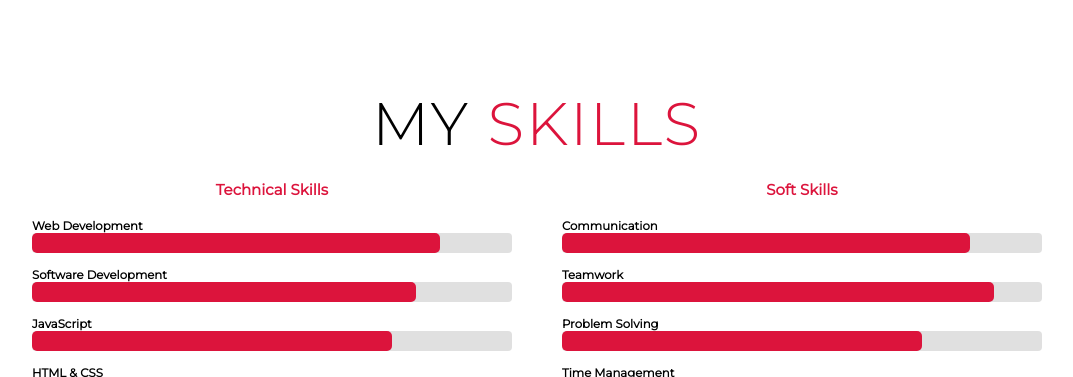
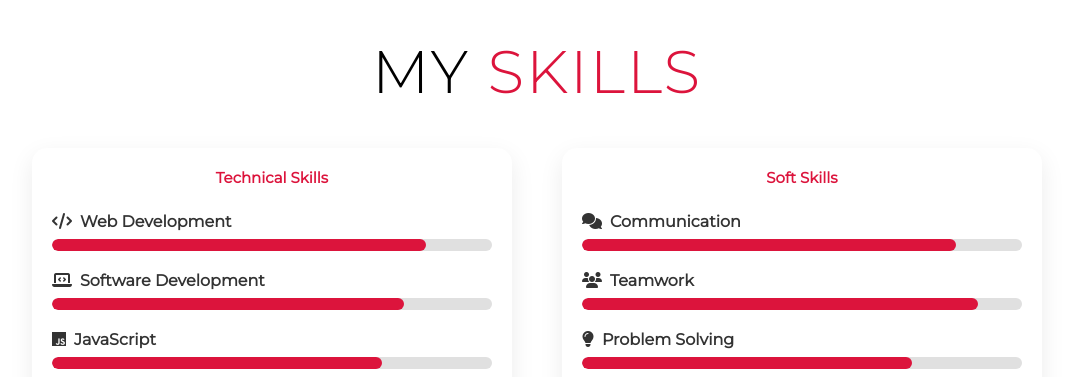
Before and after one commit to RolivhuwaMuzila/Roli-s-Portfolio, a plain HTML site: page index.html in a window 1280 px wide. Shown: the part 1867-2244 px from the top of the page, without its empty margins (103-1176 px from the left). Drawn offline with Linux system fonts and the light colour scheme.

Commit message:
Add structured Skills section with icons, categories, and improved layout

```diff
--- a/index.html
+++ b/index.html
@@ -6,6 +6,7 @@
   <meta name="viewport" content="width=device-width, initial-scale=1.0">
   <link rel="stylesheet" href="style2.css">
   <link href="https://fonts.googleapis.com/css2?family=Nunito:wght@400;600;700&display=swap" rel="stylesheet">
+  <link rel="stylesheet" href="https://cdnjs.cloudflare.com/ajax/libs/font-awesome/6.5.0/css/all.min.css">
   <title>My Website</title>
 </head>
 
@@ -83,6 +84,7 @@
   <!-- End About Section -->
 
     <!-- Skills Section -->
+<!-- Skills Section -->
 <section id="skills">
   <div class="skills container">
     <div class="skills-header">
@@ -93,28 +95,20 @@
       <div class="technical-skills">
         <h2>Technical Skills</h2>
         <div class="skill">
-                <h3>Web Development</h3>
-                <div class="skill-bar">
-                  <div class="skill-level" style="width: 85%;"></div>
-                </div>
+          <h3><i class="fas fa-code"></i> Web Development</h3>
+          <div class="skill-bar"><div class="skill-level" style="width: 85%;"></div></div>
         </div>
         <div class="skill">
-                <h3>Software Development</h3>
-                <div class="skill-bar">
-                  <div class="skill-level" style="width: 80%;"></div>
-                </div>
+          <h3><i class="fas fa-laptop-code"></i> Software Development</h3>
+          <div class="skill-bar"><div class="skill-level" style="width: 80%;"></div></div>
         </div>
         <div class="skill">
-                <h3>JavaScript</h3>
-                <div class="skill-bar">
-                  <div class="skill-level" style="width: 75%;"></div>
-                </div>
+          <h3><i class="fab fa-js"></i> JavaScript</h3>
+          <div class="skill-bar"><div class="skill-level" style="width: 75%;"></div></div>
         </div>
         <div class="skill">
-                <h3>HTML & CSS</h3>
-                <div class="skill-bar">
-                  <div class="skill-level" style="width: 90%;"></div>
-                </div>
+          <h3><i class="fab fa-html5"></i> HTML & CSS</h3>
+          <div class="skill-bar"><div class="skill-level" style="width: 90%;"></div></div>
         </div>
       </div>
 
@@ -122,33 +116,27 @@
       <div class="soft-skills">
         <h2>Soft Skills</h2>
         <div class="skill">
-                <h3>Communication</h3>
-                <div class="skill-bar">
-                  <div class="skill-level" style="width: 85%;"></div>
-                </div>
+          <h3><i class="fas fa-comments"></i> Communication</h3>
+          <div class="skill-bar"><div class="skill-level" style="width: 85%;"></div></div>
         </div>
         <div class="skill">
-                <h3>Teamwork</h3>
-                <div class="skill-bar">
-                  <div class="skill-level" style="width: 90%;"></div>
-                </div>
+          <h3><i class="fas fa-users"></i> Teamwork</h3>
+          <div class="skill-bar"><div class="skill-level" style="width: 90%;"></div></div>
         </div>
         <div class="skill">
-                <h3>Problem Solving</h3>
-                <div class="skill-bar">
-                  <div class="skill-level" style="width: 75%;"></div>
-                </div>
+          <h3><i class="fas fa-lightbulb"></i> Problem Solving</h3>
+          <div class="skill-bar"><div class="skill-level" style="width: 75%;"></div></div>
         </div>
         <div class="skill">
-                <h3>Time Management</h3>
-                <div class="skill-bar">
-                  <div class="skill-level" style="width: 90%;"></div>
-                </div>
+          <h3><i class="fas fa-clock"></i> Time Management</h3>
+          <div class="skill-bar"><div class="skill-level" style="width: 90%;"></div></div>
         </div>
       </div>
     </div>
   </div>
 </section>
+<!-- End Skills Section -->
+
       <!-- End Skills Section -->
 
 <!-- Education-Experience Section -->
--- a/style2.css
+++ b/style2.css
@@ -329,47 +329,73 @@ p {
   display: flex;
   flex-direction: column;
   align-items: center;
+  padding: 80px 20px;
+  border-radius: 20px;
 }
 
 .skills-header h1 {
   font-size: 36px;
   text-align: center;
-	margin-bottom: 20px;
+  margin-bottom: 40px;
 }
 
 .skills-content {
   display: flex;
-	justify-content: center; /* Center the skills content */
-	gap: 50px; /* Add spacing between technical and soft skills */
+  justify-content: center;
+  gap: 50px;
   width: 100%;
-	max-width: 1200px; /* Set a maximum width for the content */
+  max-width: 1200px;
 }
 
-.technical-skills, .soft-skills {
-	width: 40%; /* Adjust the width for better centering */
+.technical-skills,
+.soft-skills {
+  width: 40%;
   color: black;
+  background: #ffffff;
+  border-radius: 15px;
+  box-shadow: 0 8px 25px rgba(0, 0, 0, 0.08);
+  padding: 20px;
+  transition: transform 0.3s ease;
+}
+
+.technical-skills:hover,
+.soft-skills:hover {
+  transform: translateY(-5px);
+}
+
+.technical-skills h2,
+.soft-skills h2 {
+  text-align: center;
+  margin-bottom: 25px;
+  color: crimson;
+  font-weight: bold;
+}
+
+.skill {
+  margin-bottom: 20px;
+}
+
+.skill h3 {
+  font-size: 16px;
+  margin-bottom: 8px;
+  display: flex;
+  align-items: center;
+  gap: 8px;
+  color: #333;
 }
 
 .skill-bar {
   background-color: #e0e0e0;
-	border-radius: 4px;
+  border-radius: 10px;
   overflow: hidden;
-	margin-bottom: 15px;
+  height: 12px;
 }
 
 .skill-level {
   background-color: crimson;
-	height: 20px;
-	border-radius: 5px;
-}
-
-.technical-skills h2, .soft-skills h2 {
-	text-align: center;
-	margin-bottom: 20px;
-}
-
-.skill {
-	margin-bottom: 10px;
+  height: 100%;
+  border-radius: 10px;
+  /* Remove animation */
 }
 
 /* End Skills Section */
@@ -528,6 +554,7 @@ p {
 .hidden-info a:hover {
     text-decoration: underline;
 }
+/*End project Section */
 
 /* contact Section */
 .contact-info a {
```
Lines whose indentation alone changed are shown as unchanged.
